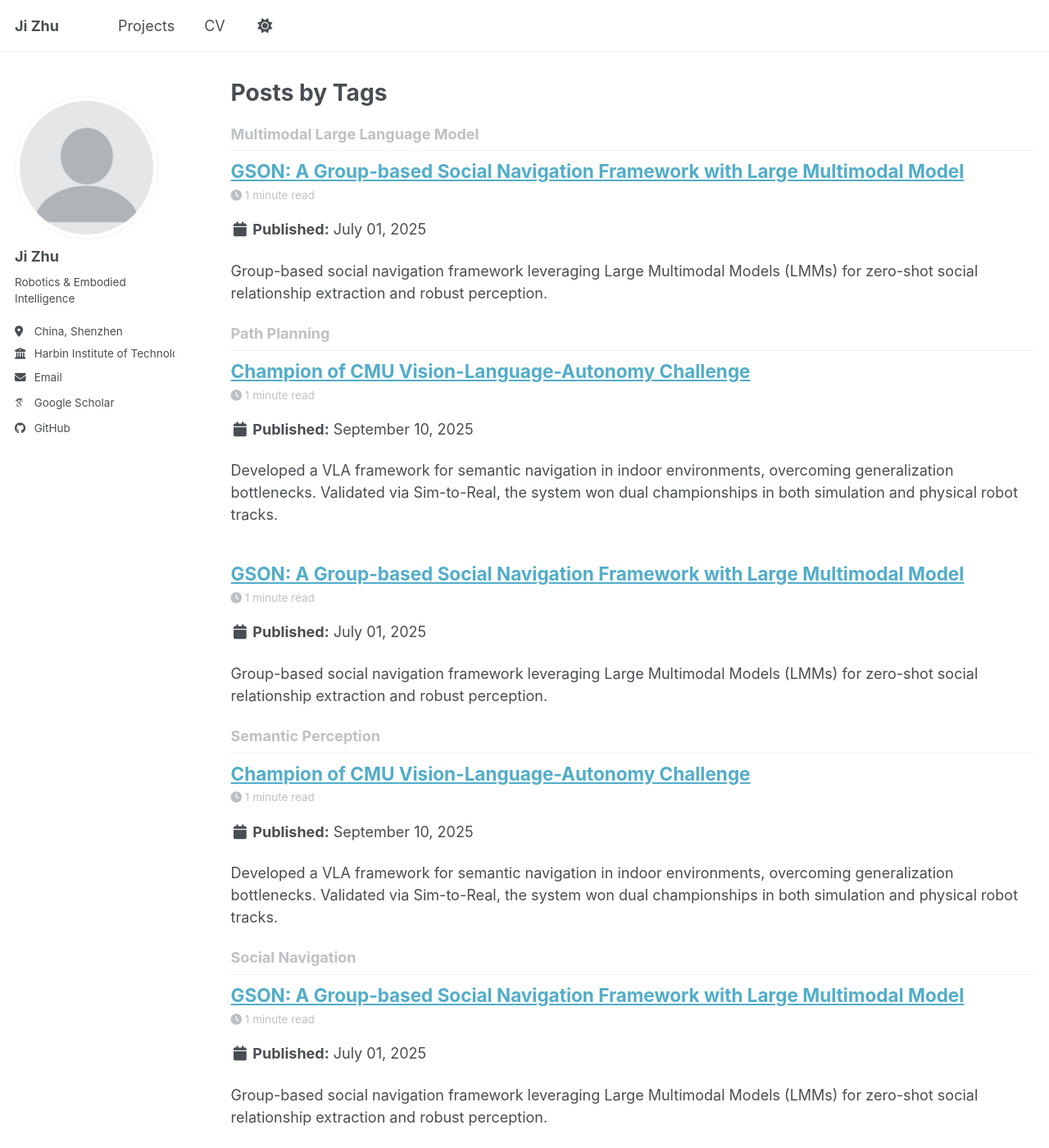
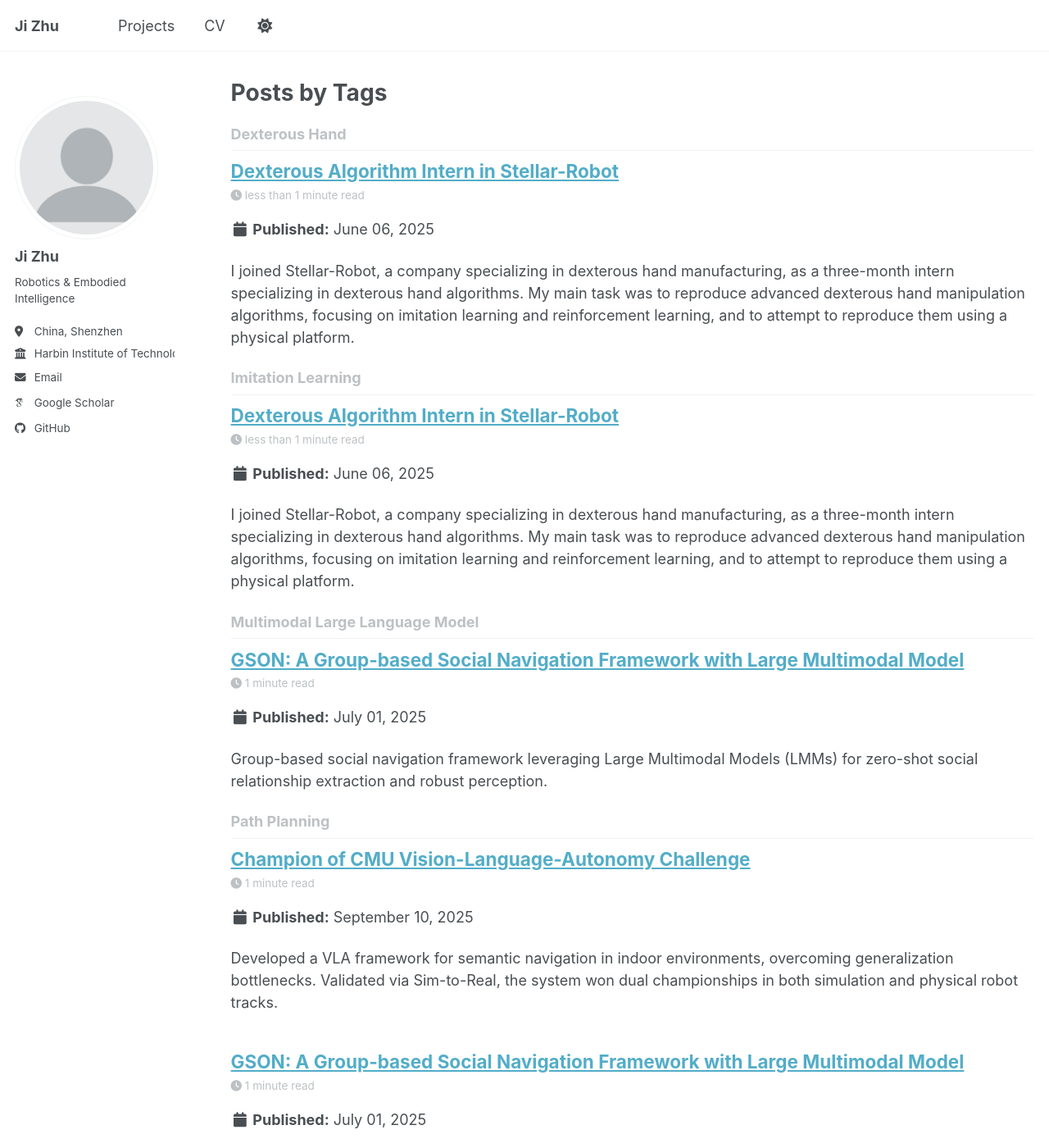
Before and after one commit to qitanda/qitanda.cn, a Jekyll site: the page built from _pages/tag-archive.html, in a window 1280 px wide and 1400 px high. Shown: the whole window at 82% size. Built offline with Jekyll 4.4.1, drawn with Linux system fonts in a browser that asks for light colours; some web fonts are replaced; a script bundle is joined from its source files by our own code; library files that are not in the unit come from our copies; some of the changed text lies outside the part shown.

Commit message:
add intern

```diff
--- /dev/null
+++ b/_posts/2025-06-06-Internship-Stellar-Robot.md
@@ -0,0 +1,29 @@
+---
+title: 'Dexterous Algorithm Intern in Stellar-Robot'
+date: 2025-06-06
+permalink: /projects/Stellar-Robot/
+excerpt: "I joined Stellar-Robot, a company specializing in dexterous hand manufacturing, as a three-month intern specializing in dexterous hand algorithms. My main task was to reproduce advanced dexterous hand manipulation algorithms, focusing on imitation learning and reinforcement learning, and to attempt to reproduce them using a physical platform."
+tags:
+  - Dexterous Hand
+  - Imitation Learning
+  - Reinforcement Learning
+author_profile: false
+header:
+  teaser: projects/Stellar-Robot/product.png
+---
+
+I joined Stellar-Robot, a company specializing in dexterous hand manufacturing, as a three-month intern specializing in dexterous hand algorithms. My main task was to reproduce advanced dexterous hand manipulation algorithms, focusing on imitation learning and reinforcement learning, and to attempt to reproduce them using a physical platform.
+
+## Overview
+![Project](/images/projects/Stellar-Robot/product.png)
+
+## Demo Video
+<!-- <iframe width="100%" height="100%" src="https://www.youtube.com/watch?v=mqkMAY0yAAk" frameborder="0" allowfullscreen></iframe> -->
+<!-- <iframe width="480" height="320"
+  src="https://www.youtube.com/embed/DmPtxXcwUDU"
+  frameborder="0"
+  allowfullscreen>
+</iframe> -->
+
+## Details
+Specifically, my work first involved adapting and optimizing the redirection of data gloves to dexterous hands based on GeoRT. Secondly, I combined DexGarmentLab and PyTorch kinematics to build a fully connected imitation learning process for GaiaHand and PantheonHand simulation control, data acquisition, and policy training verification in Isaac Sim. Finally, I built a physical platform based on Realman-75f and GaiaHand and conducted real-world verification of imitation learning for grasping clothing.
```
Also changed, not shown: _posts/2025-09-10-CMU-VLA-CHALLENGE copy.md (renamed from _posts/2025-09-10-CMU-VLA-CHALLENGE.md, +1 -0 lines), images/projects/ Stellar-Robot/product.png (added).
